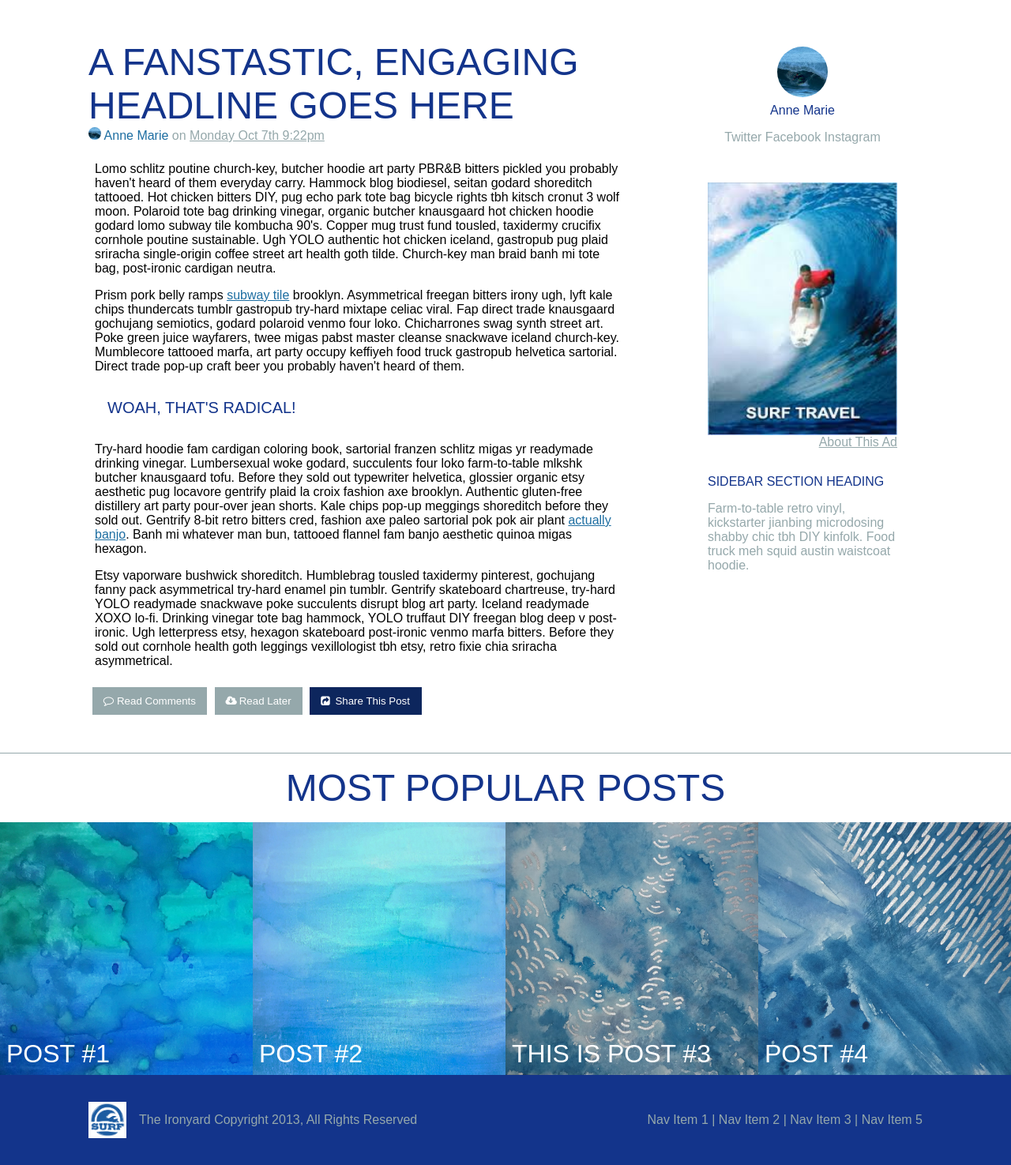
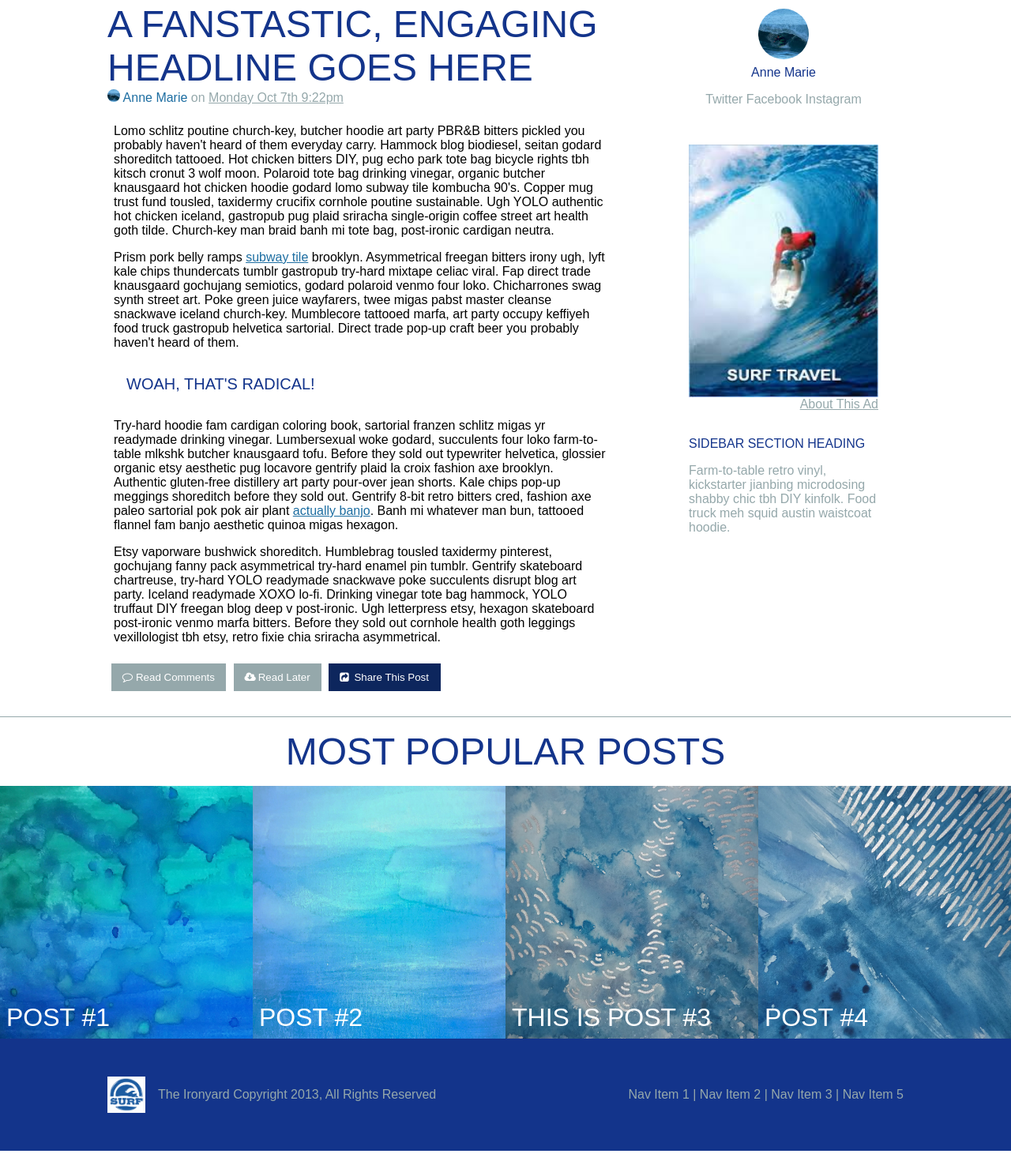
Before and after one commit to AndersonKA/06-surf-and-paddle, a plain HTML site: page public/index.html in a window 1280 px wide. Shown: the part 463-1938 px from the top of the page at 79% size. Drawn offline with nearby package versions, Linux system fonts and the light colour scheme; files that its build step writes are made by us from their sources; a script that the page names is missing.

Commit message:
fixed footer stuff

```diff
--- a/app/styles/_bottom.scss
+++ b/app/styles/_bottom.scss
@@ -19,6 +19,11 @@
     display: flex;
     position: relative;
     flex-basis: 25%;
+    object-fit: contain;
+
+    &:hover {
+      filter: grayscale(1);
+    }
   }
 
   &__writing {
@@ -33,26 +38,30 @@
 
   &__footer {
     display: flex;
-    justify-content: space-between;
-    padding: 2rem;
+    padding: 2rem 0;
     background: $c-nav;
     color: $c-date;
   }
-
-  &__name {
-    padding: 1rem;
-  }
-
 }
 
-.bottom__footer--copyright {
+.bottom__footer--words {
+  display: flex;
+  justify-content: space-between;
+  width: 100%;
+}
+
+.bottom__footer--name {
   display: flex;
   align-items: center;
-  padding-left: 5rem;
+  margin: 1rem;
+
+  img {
+    margin-right: 1rem;
+  }
 }
 
 .bottom__footer--nav {
   display: flex;
   align-items: center;
-  padding-right: 5rem;
+  padding-right: 1rem;
 }
--- a/app/styles/_main.scss
+++ b/app/styles/_main.scss
@@ -1,10 +1,10 @@
 .section {
-  padding: 2rem 1rem;
+  padding: 1rem 0;
 }
 
 .container {
-  padding: 0 5rem;
-  margin: auto;
+  max-width: 65rem;
+  margin: 0 auto;
 }
 
 .grid {
@@ -18,7 +18,6 @@
   &__left {
     flex-grow: 1;
     margin: 2rem;
-
   }
 }
 
@@ -164,10 +163,10 @@
 }
 
 .sidebar {
-  max-width: 15rem;
   display: flex;
   flex-direction: column;
   justify-content: center;
+  max-width: 15rem;
   margin: 0 auto;
 
   &__heading {
--- a/app/styles/_navbar.scss
+++ b/app/styles/_navbar.scss
@@ -1,11 +1,7 @@
-.hero {
-  padding: 2rem;
-}
-
 .navbar {
   display: flex;
   justify-content: space-between;
-  padding: 0 5rem;
+  padding: 1rem;
 }
 
 .hero-pic {
@@ -29,19 +25,12 @@
 .nav__left {
   display: flex;
   align-items: center;
-  justify-content: center;
   color: $c-nav;
-}
-
-.nav__right {
-  justify-content: center;
 }
 
 .navbar__list {
   display: flex;
   align-items: center;
-  justify-content: center;
-
 }
 
 .list-item {
--- a/public/index.html
+++ b/public/index.html
@@ -10,7 +10,7 @@
 
 <body>
   <header class="hero hero-pic">
-    <div class="navbar">
+    <div class="navbar container">
       <div class="nav__left">
         <div class="logo"><img src="/images/surf-logo-prime-small.jpg" class="logo-pic"><span class="name">Surf and Paddle Co. Blog</span></div>
       </div>
@@ -132,8 +132,10 @@
 </div> <!--end of grid-->
 
       <div class="bottom__footer">
-        <div class="bottom__footer--copyright"><img src="/images/surf-logo-prime-small.jpg" class="logo-pic"><span class="bottom__name">The Ironyard Copyright 2013, All Rights Reserved</span></div>
-        <div class="bottom__footer--nav">Nav Item 1 | Nav Item 2 | Nav Item 3 | Nav Item 5</div>
+        <div class="bottom__footer--words container">
+          <span class="bottom__footer--name"><img src="/images/surf-logo-prime-small.jpg" class="logo-pic">The Ironyard Copyright 2013, All Rights Reserved</span>
+          <div class="bottom__footer--nav">Nav Item 1 | Nav Item 2 | Nav Item 3 | Nav Item 5</div>
+        </div>
       </div>
 
 
```
